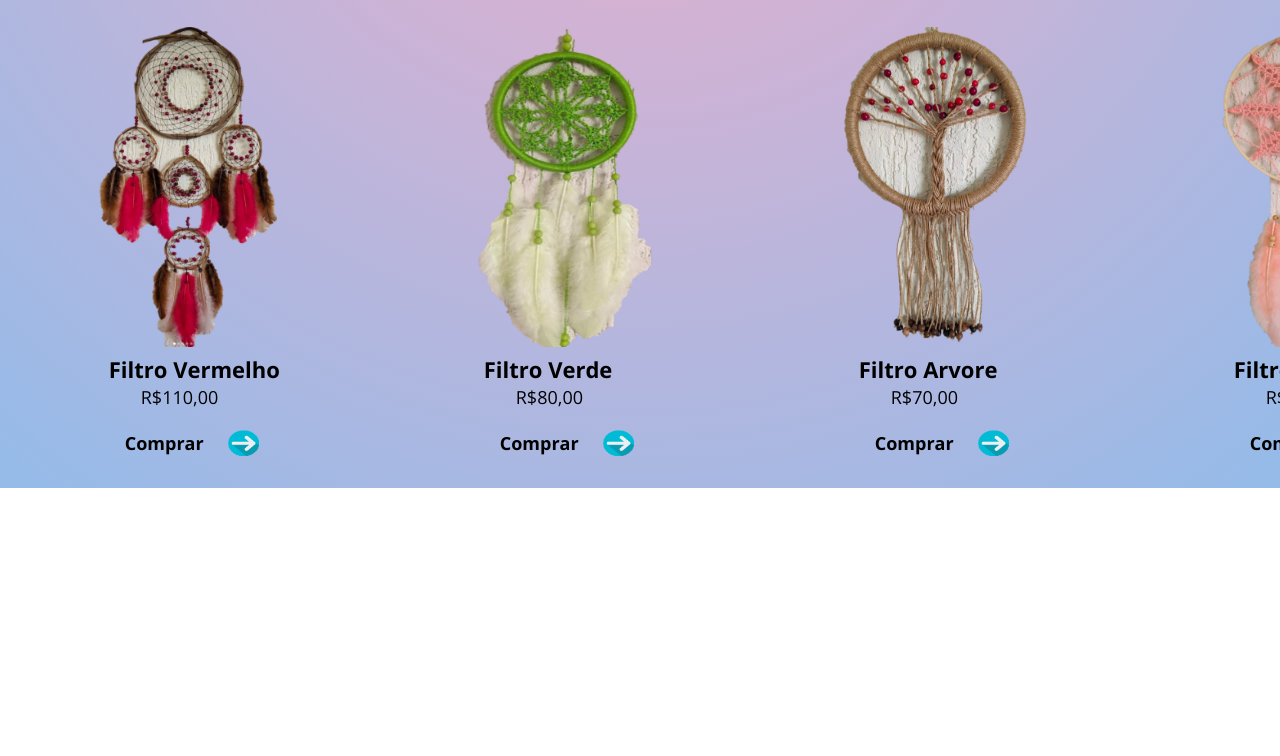
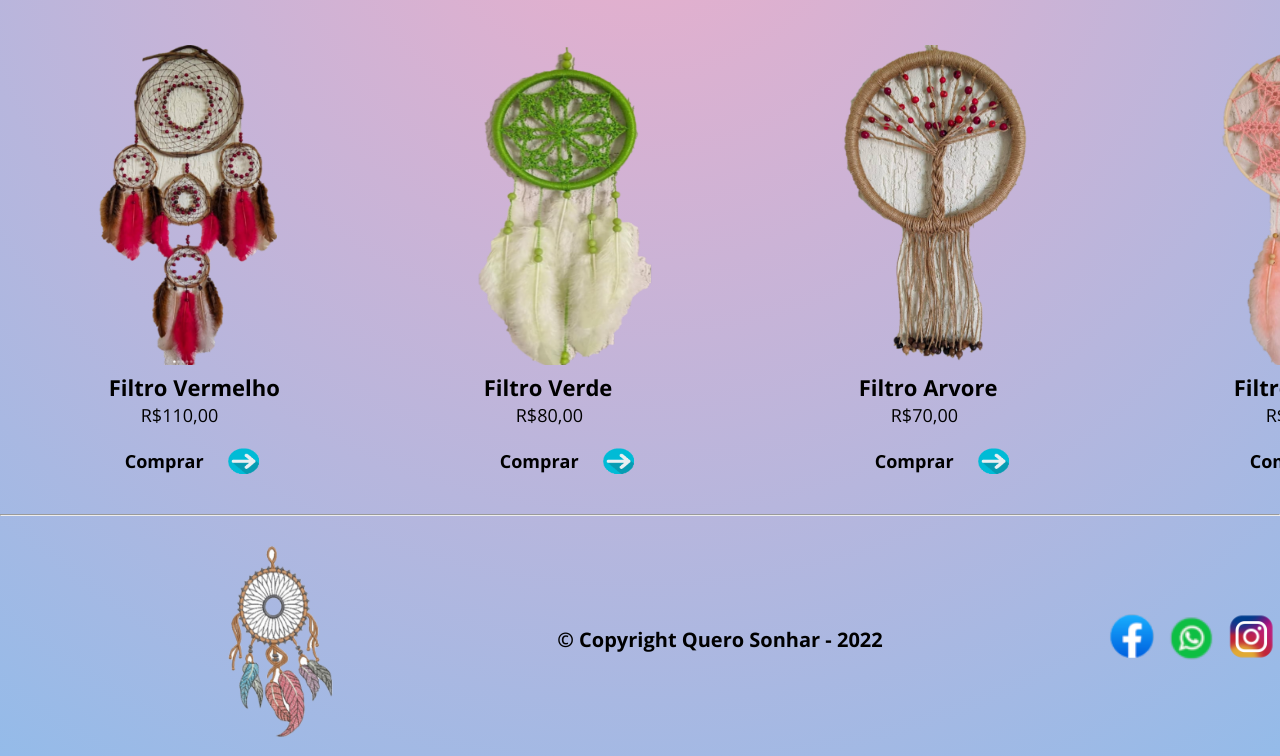
Before and after one commit to LucasCBraga/QueroSonhar, a plain HTML site: page index.html in a window 1280 px wide. Shown: the part 1094-1850 px from the top of the page. Before the commit the page ends 1582 px from the top, so only its background shows below. Drawn offline with nearby package versions, Linux system fonts and the light colour scheme.

Commit message:
adição do footer no html e css

```diff
--- /dev/null
+++ b/css/footer.css
@@ -0,0 +1,36 @@
+.rodape  {
+    display: flex;
+    flex-direction: row;
+    justify-content: space-evenly;
+    align-items: center;
+    padding-top: 1rem;
+    padding-bottom: 1rem;
+
+}
+
+.logo__rodape {
+    width: 120px;
+    height: 200px;
+}
+
+.texto__rodape {
+    font-family: 'Open Sans', sans-serif;
+    font-size: 20px;
+    font-weight: 700;
+}
+
+
+.rodape__social {
+    display: flex;
+    justify-content: space-around;
+}
+
+.rodape__midia {
+    width: 60px;
+    height: 60px;
+}
+
+hr {
+    margin-top: 1;
+
+}
--- a/index.html
+++ b/index.html
@@ -13,11 +13,12 @@
     <link href="./css/_reset.css.css" rel="stylehshet">
     <link href="./css/chamada.css" rel="stylesheet">
     <link href="./css/ofertas.css" rel="stylesheet">
+    <link href="./css/footer.css" rel="stylesheet">
     </head>
     <body>
         <header class="cabecalho container">
             <h1 class="titulo">Quero Sonhar</h1>
-            <img class="titulo__logo" src="./img/logo-cabecalho.png" alt="logo da loja">
+            <img class="titulo__logo" src="./img/icone2.png" alt="logo da loja">
             <a href="#" aria-label="carrinho de compras" class="cabecalho__a"><img src="./img/carrinho.png" alt="carrinho de compras" class="cabecalho__carrinho"></a>
             <a href="#" aria-label="usuario" class="cabecalho__a"><img src="./img/usuario.png" alt="logo de usuario" class="cabecalho__usuario"></a>
          </header>
@@ -28,10 +29,10 @@
             <input type="email" class="input__chamada" placeholder="Insira seu e-mail">
             <button class="botao">Assinar newsletter</button>
         </section>
-
+        <hr>
         <section class="ofertas container">
             <h2 class="titulo__oferta">Nossos Produtos</h2>
-            <ul class="lista__ofertas">
+               <ul class="lista__ofertas">
                 <li class="produtos__oferta">
                     <img src="./img/filtro-1.png" alt="imagem do filtro dos sonhos" class="produto__imagem">
                      <div class="produto__conteudo">
@@ -102,7 +103,16 @@
                                 </img>
                              </ul>
                     </section>
-
+                    <hr>
+               <footer class="rodape container">
+                  <img src="./img/icone2.png" alt="logo da empresa" class="logo__rodape">
+                  <p class="texto__rodape">© Copyright Quero Sonhar - 2022</p>
+                  <ul class="rodape__social">
+                     <li><a href="#" class="rodape__midia"><img src="./img/icone-facebook.png" alt="Icone do facebook"></a></li>
+                     <li><a href="#" class="rodape__midia"><img src="./img/icone-whatsapp.png" alt="Icone do Twitter"></a></li>
+                     <li><a href="#" class="rodape__midia"><img src="./img/icone-do-instagram-colorido.png" alt="Icone do Instagram"></a></li>
+                  </ul>
+               </footer>
 
 
 
```
